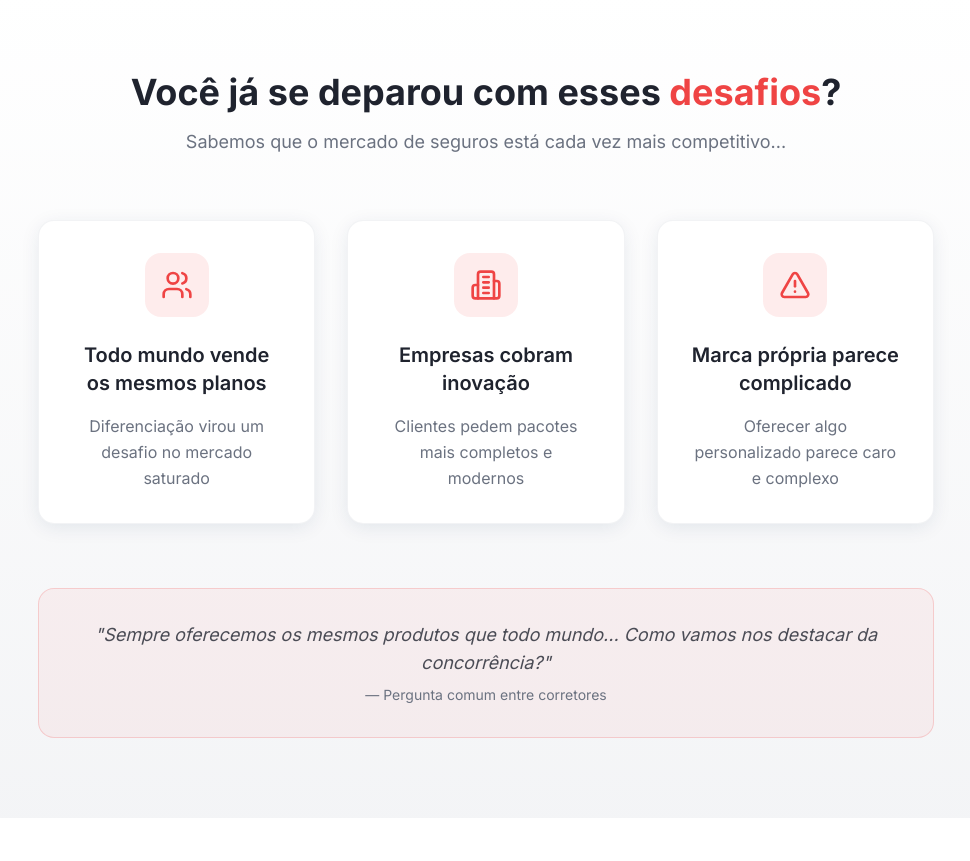
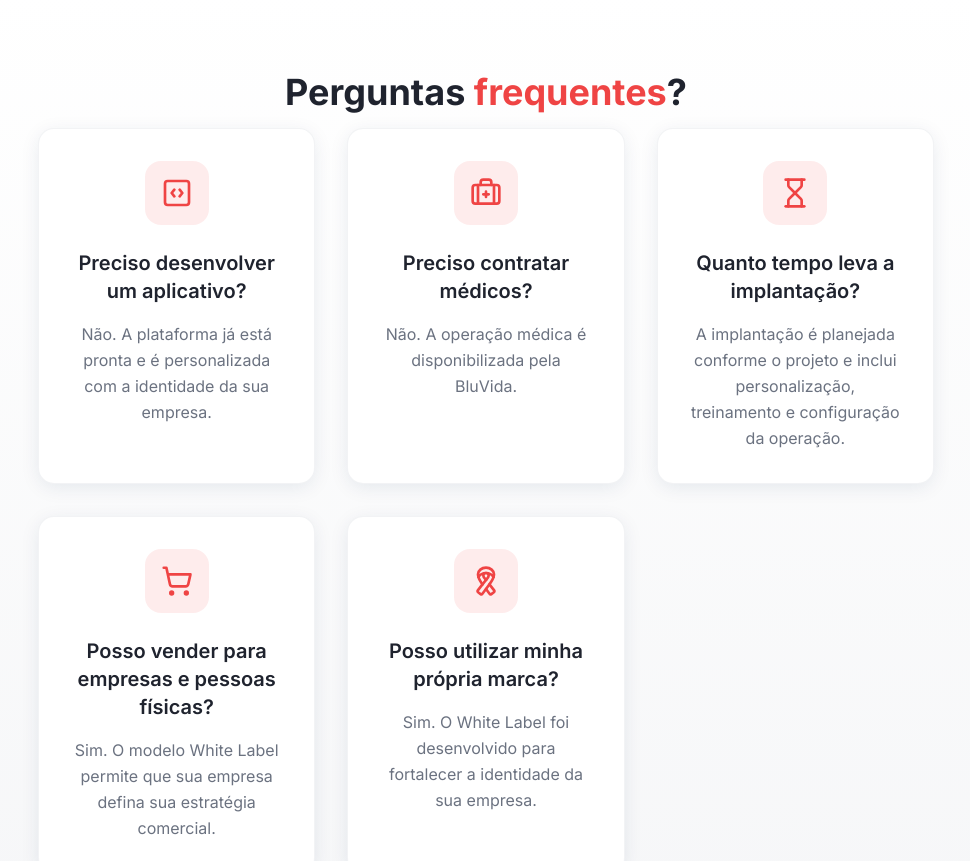
Before and after one commit to bluvida/bluvida, a React (Vite) app: page / in a window 1280 px wide. Shown: the part 820-1681 px from the top of the page, without its empty margins (154-1124 px from the left). Built offline with nearby package versions, Linux system fonts and the light colour scheme.

Commit message:
Update ProblemsSection.tsx

```diff
--- a/src/components/ProblemsSection.tsx
+++ b/src/components/ProblemsSection.tsx
@@ -1,21 +1,31 @@
-import { AlertTriangle, Users, Building2 } from "lucide-react";
+import { SquareCode, BriefcaseMedical, Hourglass, ShoppingCart, Ribbon } from "lucide-react";
 
 export function ProblemsSection() {
   const problems = [
     {
-      icon: Users,
-      title: "Todo mundo vende os mesmos planos",
-      description: "Diferenciação virou um desafio no mercado saturado"
+      icon: SquareCode,
+      title: "Preciso desenvolver um aplicativo?",
+      description: "Não. A plataforma já está pronta e é personalizada com a identidade da sua empresa."
     },
     {
-      icon: Building2,
-      title: "Empresas cobram inovação",
-      description: "Clientes pedem pacotes mais completos e modernos"
+      icon: BriefcaseMedical,
+      title: "Preciso contratar médicos?",
+      description: "Não. A operação médica é disponibilizada pela BluVida."
     },
     {
-      icon: AlertTriangle,
-      title: "Marca própria parece complicado",
-      description: "Oferecer algo personalizado parece caro e complexo"
+      icon: Hourglass,
+      title: "Quanto tempo leva a implantação?",
+      description: "A implantação é planejada conforme o projeto e inclui personalização, treinamento e configuração da operação."
+    },
+    {
+      icon: ShoppingCart,
+      title: "Posso vender para empresas e pessoas físicas?",
+      description: "Sim. O modelo White Label permite que sua empresa defina sua estratégia comercial."
+    },
+    {
+      icon: Ribbon,
+      title: "Posso utilizar minha própria marca?",
+      description: "Sim. O White Label foi desenvolvido para fortalecer a identidade da sua empresa."
     }
   ];
 
@@ -24,12 +34,9 @@ export function ProblemsSection() {
       <div className="container mx-auto px-4">
         <div className="max-w-4xl mx-auto text-center">
           <h2 className="text-3xl md:text-4xl font-bold text-foreground mb-4">
-            Você já se deparou com esses{" "}
-            <span className="text-destructive">desafios</span>?
+            Perguntas{" "}
+            <span className="text-destructive">frequentes</span>?
           </h2>
-          <p className="text-lg text-muted-foreground mb-16">
-            Sabemos que o mercado de seguros está cada vez mais competitivo...
-          </p>
 
           <div className="grid md:grid-cols-3 gap-8">
             {problems.map((problem, index) => (
```
